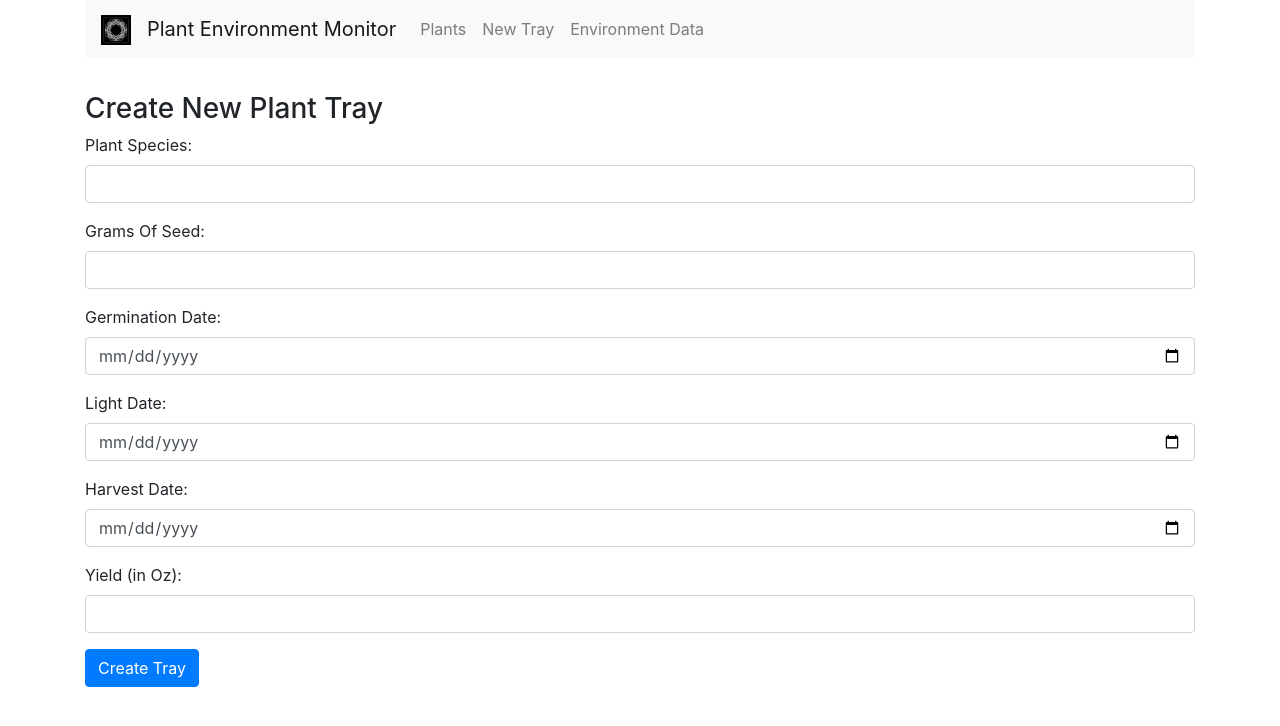
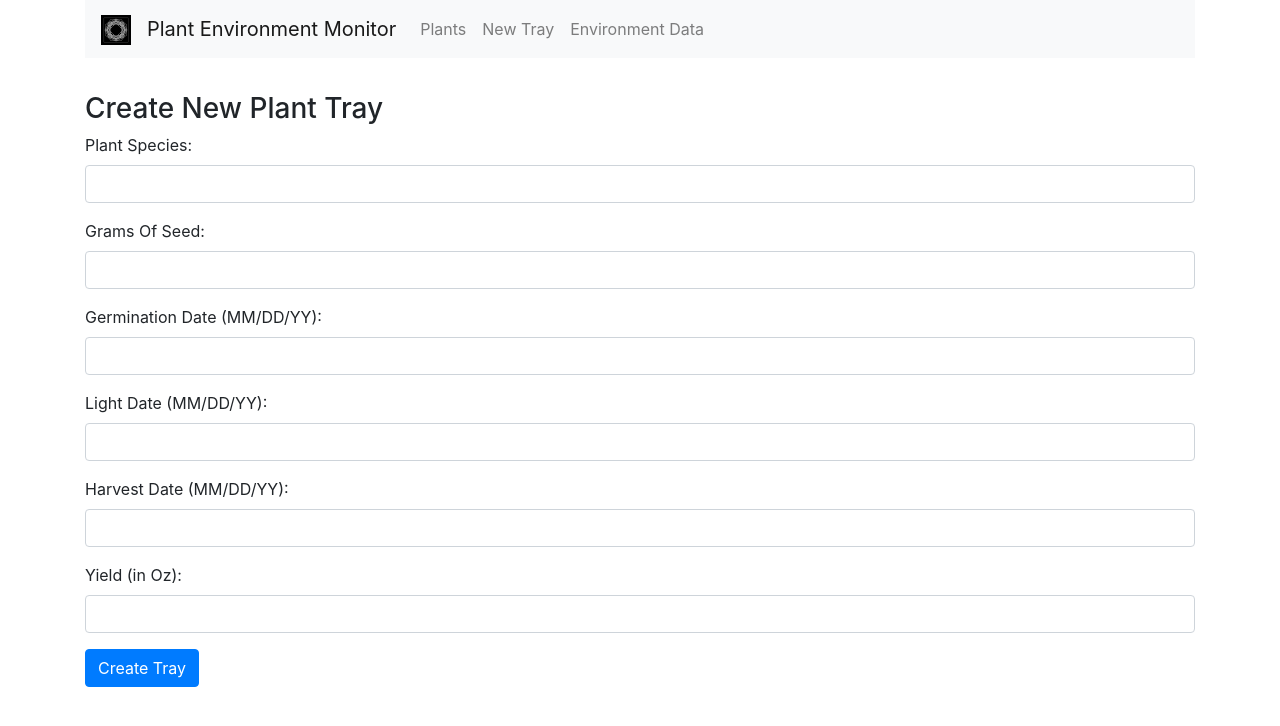
Before and after one commit to Lombardoc4/PlantEnvMonitor, a React (Create React App) app: page /create in a window 1280 px wide. Shown: the top 726 px of the page. Built offline with nearby package versions, Linux system fonts and the light colour scheme.

Commit message:
remember server and app

```diff
--- a/src/components/create-tray.component.js
+++ b/src/components/create-tray.component.js
@@ -18,7 +18,7 @@ export default class CreateTray extends Component {
         grams_of_seed: '',
         germ_date: '',
         light_date: '',
-        harvest_date: false,
+        harvest_date: '',
         yield: ''
       }
   }
@@ -74,17 +74,17 @@ export default class CreateTray extends Component {
       yield: this.state.yield
     };
 
-    axios.post('http://localhost:4000/trays/add', newTray)
+    axios.post('http://127.0.0.1:4000/trays/add', newTray)
       .then(res => console.log(res.data));
 
-    this.state = {
+    this.setState({
       plant_species: '',
       grams_of_seed: '',
       germ_date: '',
       light_date: '',
       harvest_date: '',
       yield: ''
-    }
+    })
   }
 
   render() {
@@ -109,24 +109,24 @@ export default class CreateTray extends Component {
                     />
           </div>
           <div className="form-group">
-            <label>Germination Date: </label>
-            <input  type="date"
+            <label>Germination Date (MM/DD/YY): </label>
+            <input  type="string"
                     className="form-control"
                     value={this.state.germ_date}
                     onChange={this.onChangeGermDate}
                     />
           </div>
           <div className="form-group">
-            <label>Light Date: </label>
-            <input  type="date"
+            <label>Light Date (MM/DD/YY): </label>
+            <input  type="string"
                     className="form-control"
                     value={this.state.light_date}
                     onChange={this.onChangeLightDate}
                     />
           </div>
           <div className="form-group">
-            <label>Harvest Date: </label>
-            <input  type="date"
+            <label>Harvest Date (MM/DD/YY): </label>
+            <input  type="string"
                     className="form-control"
                     value={this.state.harvest_date}
                     onChange={this.onChangeHarvestDate}
```
Also changed, not shown: 2 other files (tests, documents, lock files or other folders).
